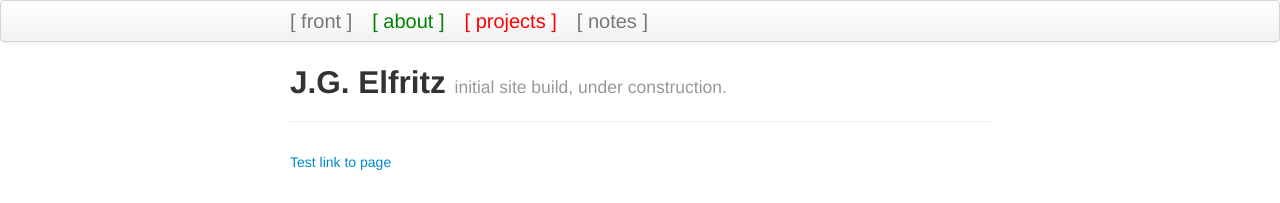
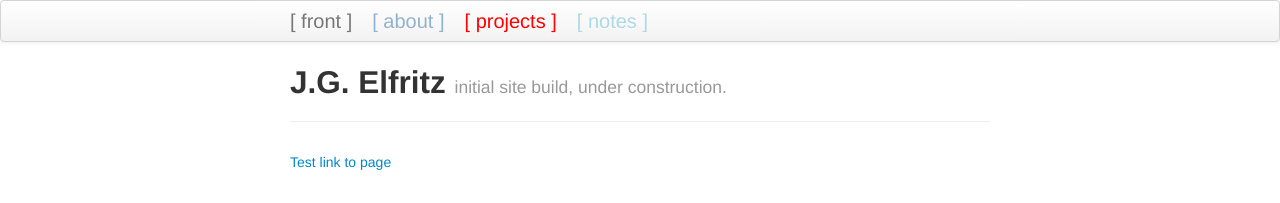
Before and after one commit to justinelfritz/justinelfritz.github.io, a Jekyll site: the page built from index.md, in a window 1280 px wide. Shown: the top 203 px of the page. Built offline with Jekyll 4.4.1, drawn with Linux system fonts in a browser that asks for light colours.

Commit message:
topnav debug

```diff
--- a/_includes/themes/twitter/default.html
+++ b/_includes/themes/twitter/default.html
@@ -30,13 +30,13 @@
   <body>
 
 
-    <div class="navbar", style="background-color:#91b1cc9">
+    <div class="navbar", style="color:black">
       <div class="navbar-inner">
         <div class="container-narrow">
           <a class="brand", href="{{ HOME_PATH }}">[ front ]</a>
-	  <a class="brand", style="color:green", href="{{ HOME_PATH }}/pages/about.html">[ about ]</a>
+	  <a class="brand", style="color:#91b1cc", href="{{ HOME_PATH }}/pages/about.html">[ about ]</a>
 	  <a class="brand", style="color:red", href="{{ HOME_PATH }}/pages/projects.html">[ projects ]</a>
-	  <a class="brand", href="{{ HOME_PATH }}/pages/notes.html">[ notes ]</a>
+	  <a class="brand", style="color:lightblue", href="{{ HOME_PATH }}/pages/notes.html">[ notes ]</a>
         </div>
       </div>
     </div>
```
